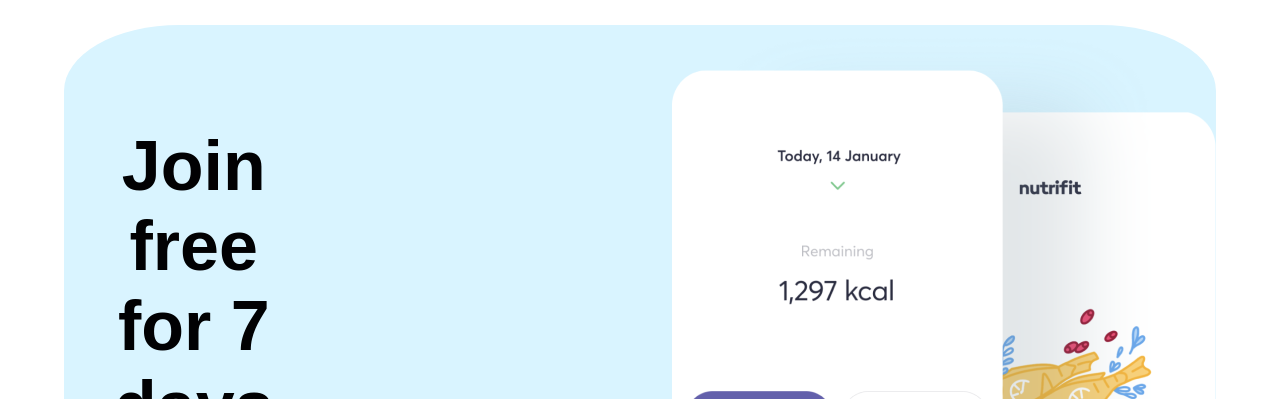
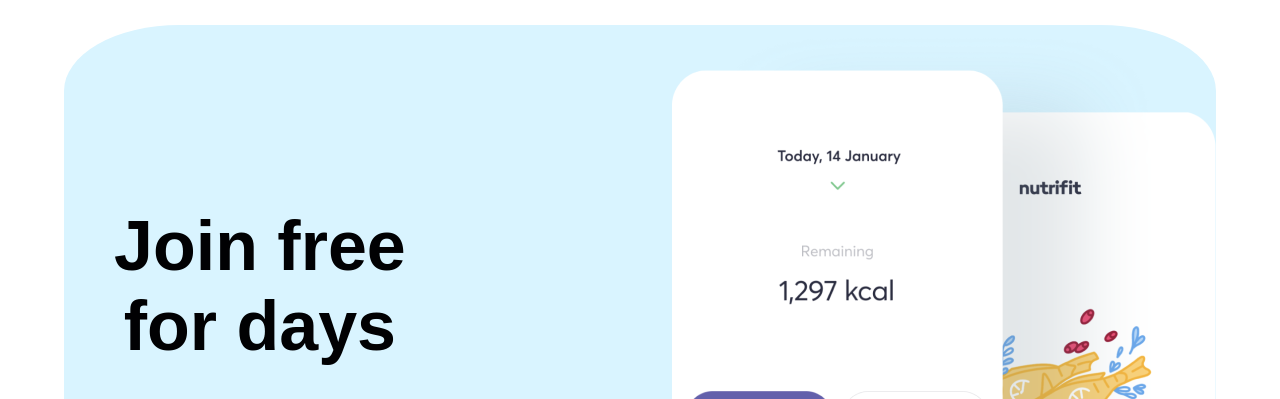
Before and after one commit to tohiul-islam/habloFrstProjectVew, a plain HTML site: page index2.html in a window 1280 px wide. Shown: the part 4090-4489 px from the top of the page. Drawn offline with Linux system fonts and the light colour scheme.

```diff
--- a/index2.html
+++ b/index2.html
@@ -153,8 +153,8 @@
       <div class="last_section">
         <div class="left">
           <h1>
-            Join <br />free <br />
-            for 7<br />days
+            Join free <br/>
+            for days
           </h1>   <br> <br>
 
           <div class="app_store App_Store">
```
Also changed, not shown: 1 other file.
